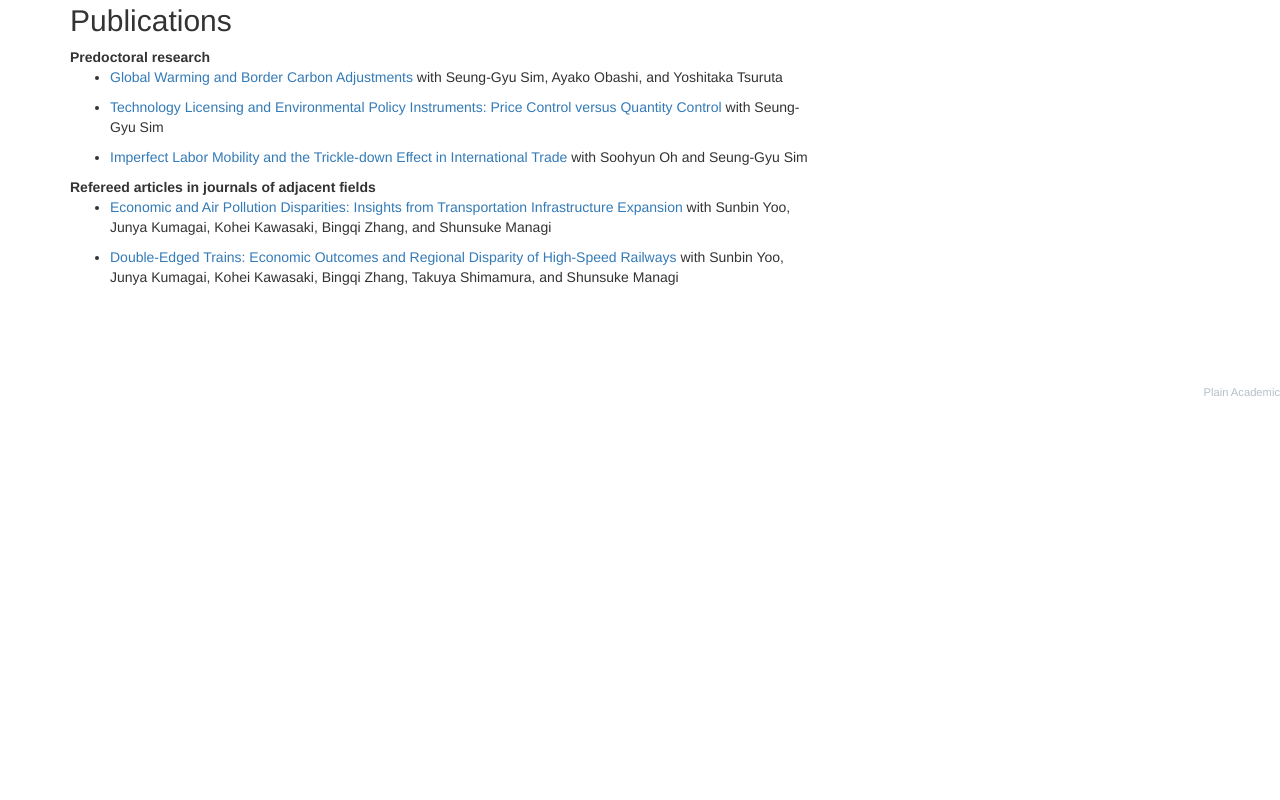
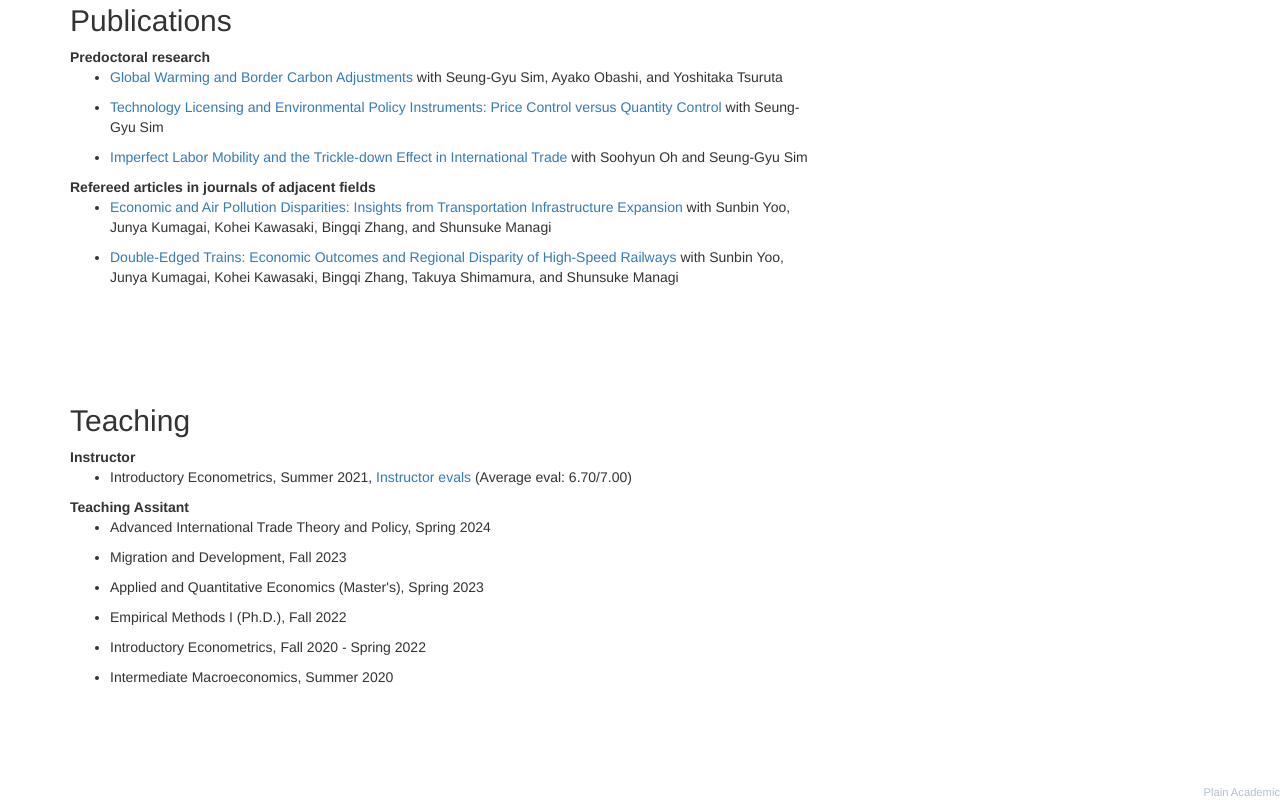
Before and after one commit to SungwanH/SungwanH.github.io, a plain HTML site: page index.html in a window 1280 px wide. Shown: the part 887-1687 px from the top of the page. Before the commit the page ends 1287 px from the top, so only its background shows below. Drawn offline with nearby package versions, Linux system fonts and the light colour scheme.

Commit message:
Update index.html

```diff
--- a/index.html
+++ b/index.html
@@ -36,6 +36,7 @@
 				  <li><a href="index.html">Home</a></li>
 				  <li><a href="workingpapers">WorkingPapers</a></li>
 				  <li><a href="#publications">Publications</a></li>
+				  <li><a href="#teaching">Teaching</a></li>
 				  <li><a href="https://www.dropbox.com/scl/fi/tqikrz1cidra5xcsvp0tg/Sungwan_Hong_CV.pdf?rlkey=n6l36xh9b2vwbo715zhc5jndf&e=1&dl=0">CV</a></li>
 		  </ul>
 		</div>
@@ -120,7 +121,35 @@
                 </ul>
             </div>
 
+             <!-- Teaching -->
+            <div class="col-md-8" style="height: 50vh;">
+                <h2 id="teaching">Teaching</h2>
 
+                <strong>Instructor</strong><br/>
+                <ul>
+                <li class="paper" words="add, your, keywords, here">Introductory Econometrics, Summer 2021, <a href="https://www.sciencedirect.com/science/article/abs/pii/S0928765518303592">Instructor evals </a>  (Average eval: 6.70/7.00) </li>
+                </ul>
+
+                <strong>Teaching Assitant</strong><br/>
+                <ul>
+                <li class="paper" words="add, your, keywords, here">Advanced International Trade Theory and Policy, Spring 2024</li>
+                </ul>
+                <ul>
+                <li class="paper" words="add, your, keywords, here">Migration and Development, Fall 2023</li>
+                </ul>
+                <ul>
+                <li class="paper" words="add, your, keywords, here">Applied and Quantitative Economics (Master's), Spring 2023</li>
+                </ul>
+                <ul>
+                <li class="paper" words="add, your, keywords, here">Empirical Methods I (Ph.D.), Fall 2022</li>
+                </ul>
+                <ul>
+                <li class="paper" words="add, your, keywords, here">Introductory Econometrics, Fall 2020 - Spring 2022</li>
+                </ul>
+                <ul>
+                <li class="paper" words="add, your, keywords, here">Intermediate Macroeconomics, Summer 2020 </li>
+                </ul>
+            </div>
         </div>
 
 
```
